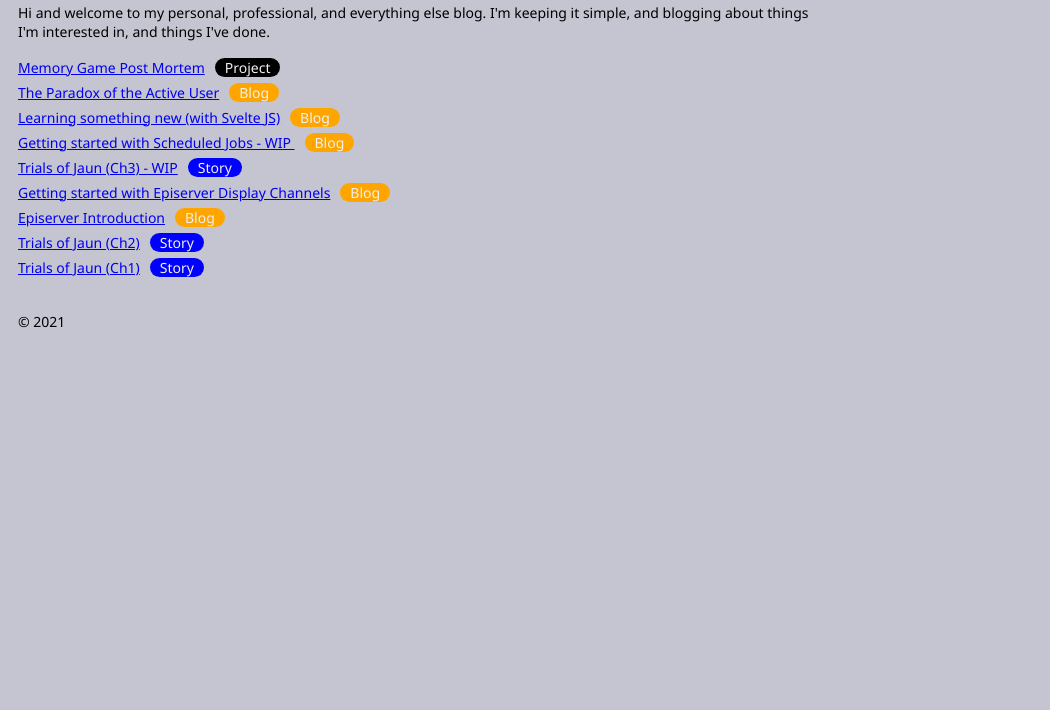
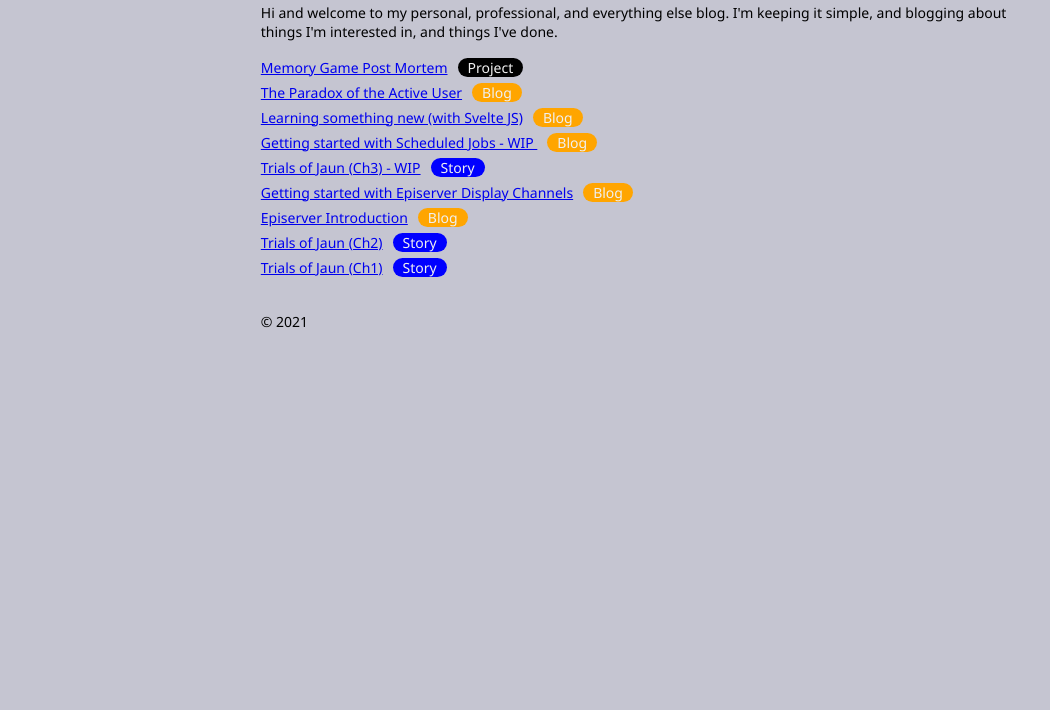
Before and after one commit to Nhawdge/nhawdge-netlify, a Gatsby site: page / in a window 1280 px wide. Shown: the part 90-800 px from the top of the page, without its empty margins (0-1050 px from the left). Built offline with nearby package versions, Linux system fonts and the light colour scheme; Gatsby itself is replaced by a stand-in of ours; some packages are replaced by stand-ins of ours.

Commit message:
Style Fixes hurray!

```diff
--- a/src/components/layout.js
+++ b/src/components/layout.js
@@ -22,7 +22,7 @@ const Layout = ({ children }) => {
 
   return (
     <>
-      <div>
+      <div class="container">
         <main>
           {children}
           <footer
--- a/src/styles/blog.scss
+++ b/src/styles/blog.scss
@@ -1,6 +1,6 @@
-body {
-  display: block;
-}
+// body {
+//   display: block;
+// }
 .blog-post-content {
   code {
     font-family: Consolas, monospace;
@@ -12,11 +12,13 @@ body {
 pre {
   overflow: scroll;
   background-color: rgba(0, 0, 0, 0.2);
+
   & > code {
     background-color: transparent;
     padding: 10px;
     border-radius: 5px;
     display: block;
+    width: fit-content;
   }
 }
 
--- a/src/styles/nhawdge.scss
+++ b/src/styles/nhawdge.scss
@@ -3,12 +3,14 @@
 
 body {
   font-family: "Noto Sans", sans-serif;
+  background-color: rgba(25, 25, 75, 0.25);
   font-size: 14px;
+}
+
+.container {
+  display: flex;
   justify-items: center;
-  background-color: rgba(25, 25, 75, 0.25);
-  padding: 10px;
-  max-width: 800px;
-  display: flex;
+  align-items: center;
 }
 
 h1,
@@ -19,3 +21,9 @@ h5,
 h6 {
   font-family: "Roboto Slab", serif;
 }
+
+main {
+  padding: 10px;
+  width: clamp(400px, 60%, 80%);
+  margin: auto;
+}
```
